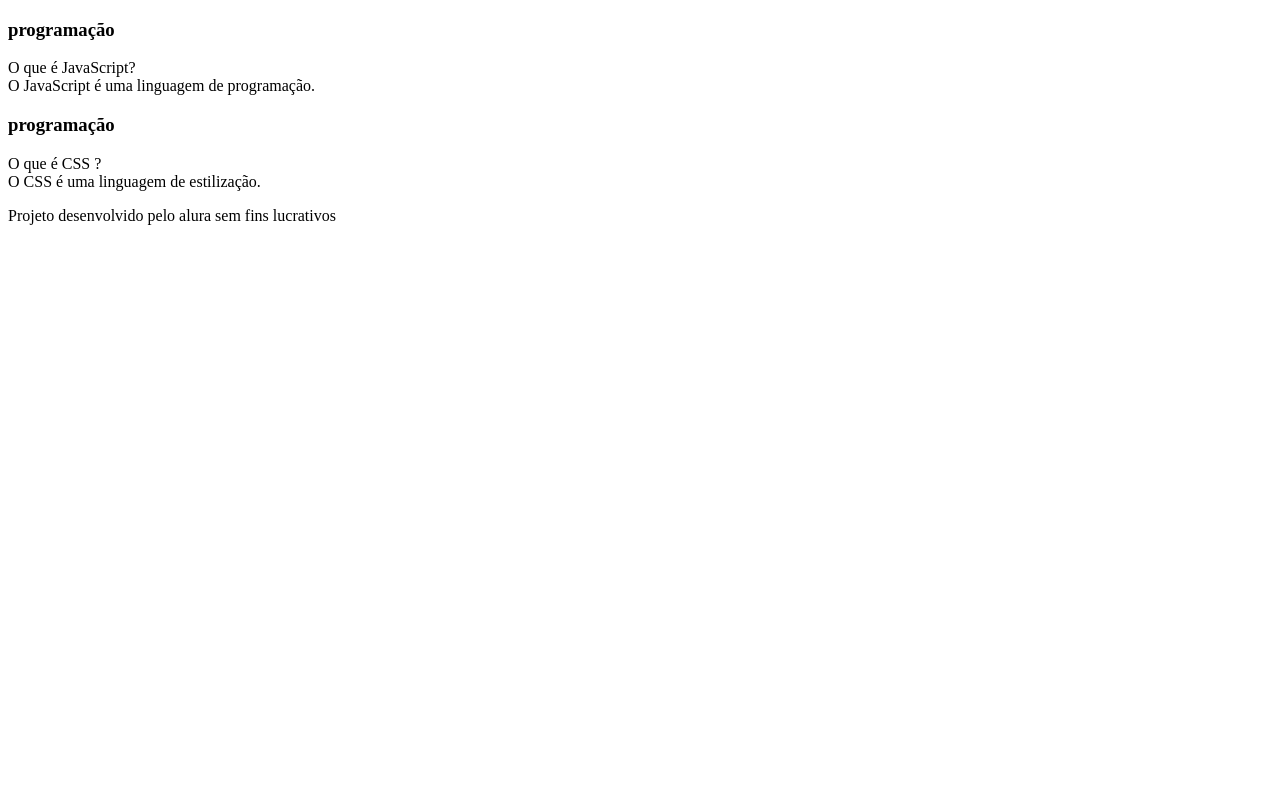
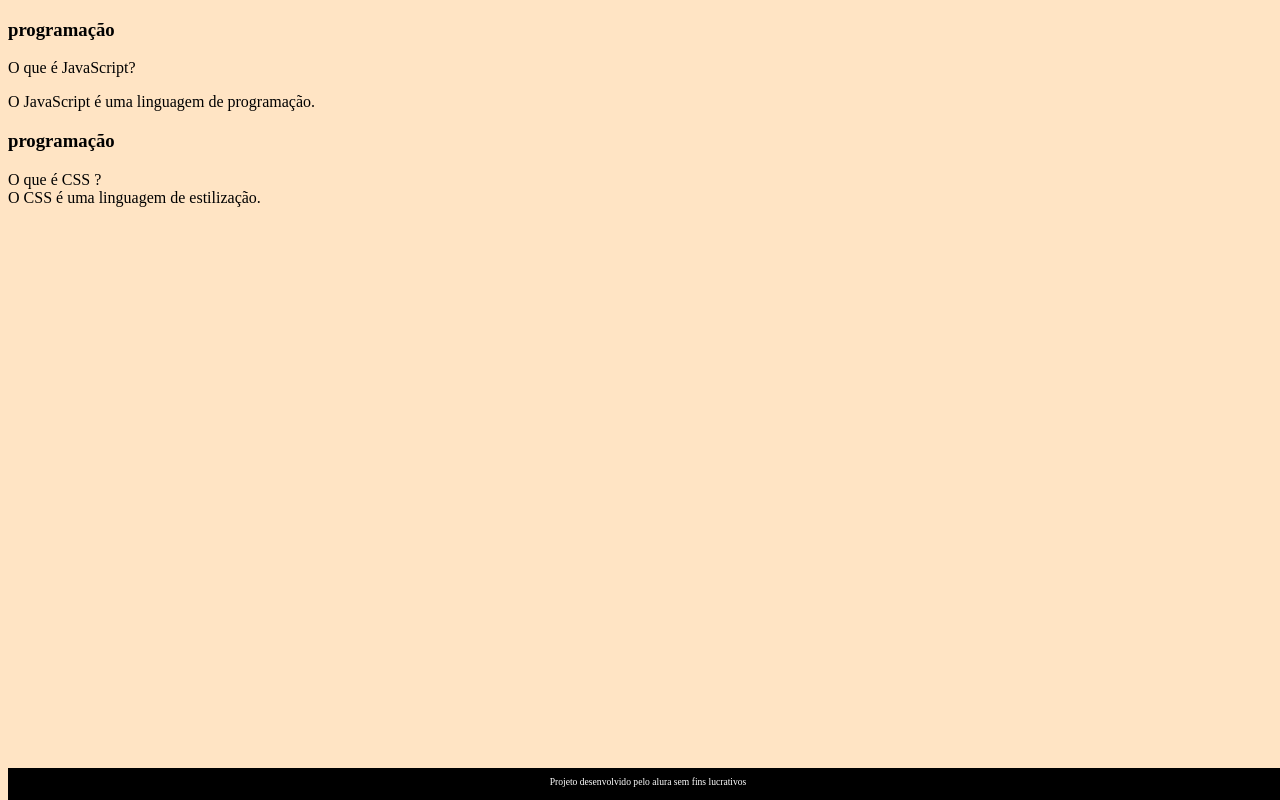
Before and after one commit to CARLOS-012/Flashcards, a plain HTML site: page index.html in a window 1280 px wide. Drawn offline with Linux system fonts and the light colour scheme; files that its build step writes are made by us from their sources.

Commit message:
Add files via upload

```diff
--- a/index.html
+++ b/index.html
@@ -14,10 +14,10 @@
            <div class="cartão__conteudo"></div>
            <h3 >programação</h3>
            <div class="cartão__conteudo__pergunta">
-            O que é JavaScript?
+           <p>O que é JavaScript?</p>
            </div>
            <div class="cartão__conteudo__resposta">
-            O JavaScript é uma linguagem de programação.
+            <p> O JavaScript é uma linguagem de programação.</p>
            </div>
            </div> <article class="cartão">
            <div class="cartão__conteudo"></div>
--- a/style.css
+++ b/style.css
@@ -0,0 +1,31 @@
+body {
+    background-color: bisque;
+    font-family: Bai Jamjuree;
+}
+footer {
+    background-color: black;
+    color: white;
+    position: fixed;
+    bottom: 0;
+    width: 100%;
+    height: 2rem;
+}
+footer p {
+    text-align: center;
+    font-size: 0.6rem;
+    margin-top: 0.5rem;
+}
+#countainer {
+    display: flex;
+}
+.cartao{
+    margin: 1rem 1rem;
+    background-color:aqua;
+    height: 20rem;
+    flex-grow: 1;
+    flex-basis: calc(33% - 6rem);
+}
+.cartao__conteudo {
+    text-align: center;
+    background-color: aquamarine;
+}
```
